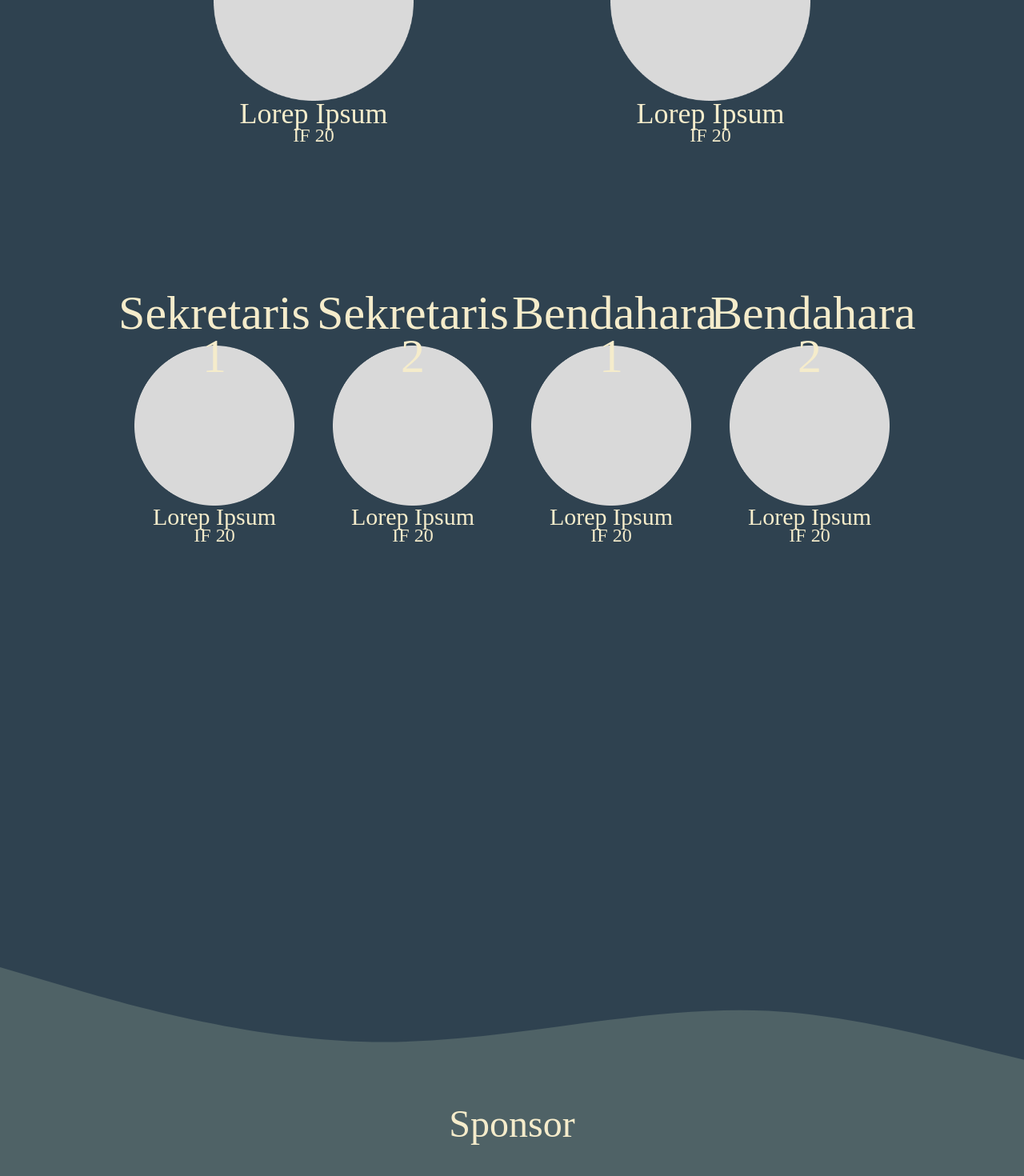
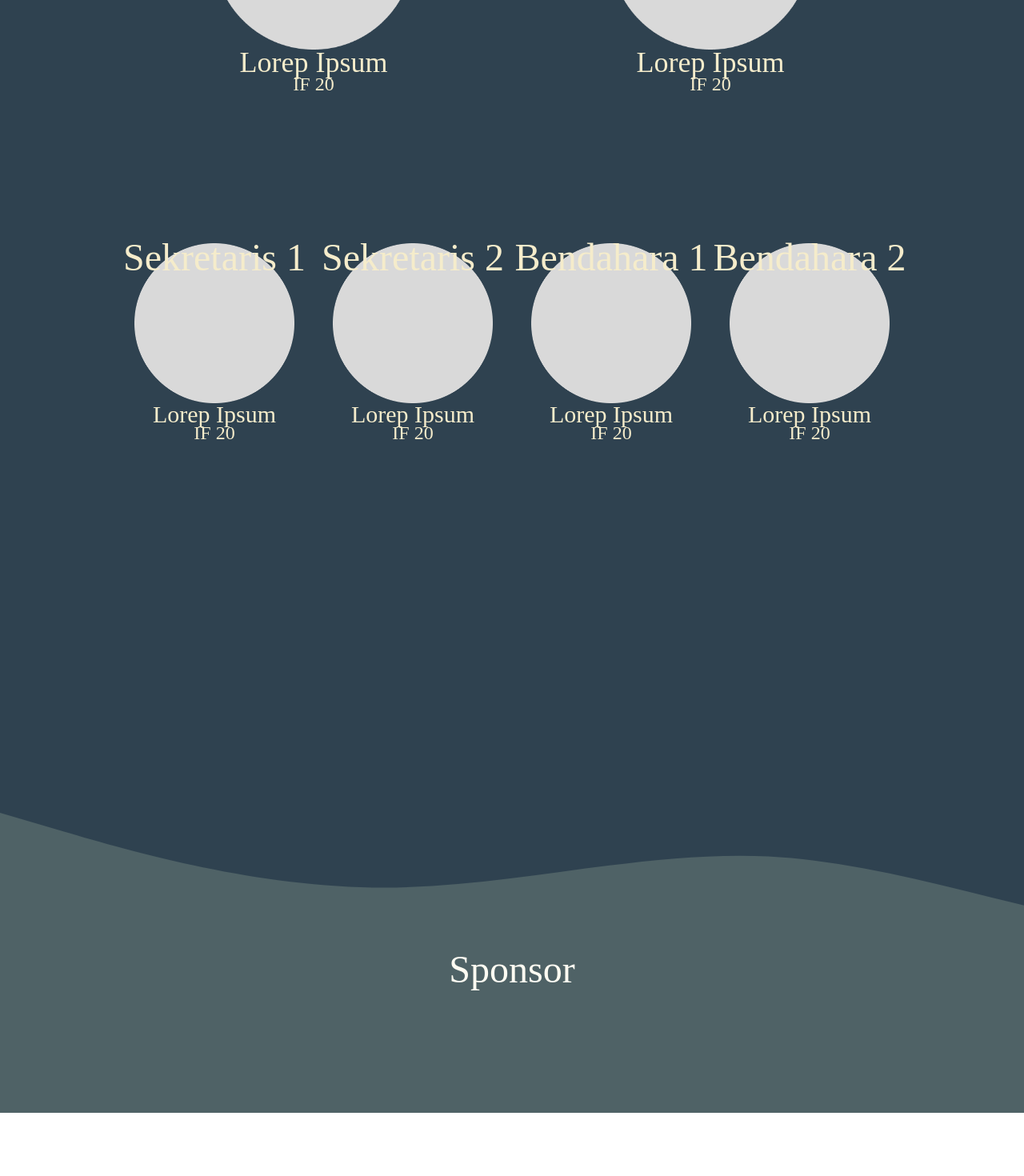
Before and after one commit to KATITB22/site-fe, a React (Vite) app: page /organogram-kat in a window 1280 px wide. Shown: the part 1556-3026 px from the top of the page at 80% size. After the commit the page ends 2947 px from the top, so only its background shows below. Built offline with nearby package versions, Linux system fonts and the light colour scheme.

Commit message:
feat: add dark mode in footer and title

```diff
--- a/src/components/FooterWaveTop.tsx
+++ b/src/components/FooterWaveTop.tsx
@@ -9,7 +9,7 @@ interface FooterWaveTopProps {
 
 const FooterWaveTop: React.FC<FooterWaveTopProps> = ({ width, isDarkMode }) => {
   return (
-    <div className="bg-primaryCream">
+    <div className={isDarkMode ? 'bg-[#2F4250]' : 'bg-primaryCream'}>
       <svg
         width="100%"
         height={375}
@@ -22,7 +22,7 @@ const FooterWaveTop: React.FC<FooterWaveTopProps> = ({ width, isDarkMode }) => {
           fillRule="evenodd"
           clipRule="evenodd"
           d="M0 0l80 23.59c80 23.59 240 69.957 400 69.957S800 47.18 960 54.5c160 8.135 320 70.77 480 94.36 160 22.777 320 7.321 400 0l80-8.134V375H0V0z"
-          fill="#FFC176"
+          fill={isDarkMode ? '#4F6266' : '#FFC176'}
         />
       </svg>
     </div>
--- a/src/components/FooterWaveTopOrganogram.tsx
+++ /dev/null
@@ -1,35 +0,0 @@
-/* eslint-disable max-len */
-import React from 'react';
-
-interface FooterWaveTopOrganogramProps {
-  height?: number;
-  width?: number;
-  isDarkMode?: boolean;
-}
-
-const FooterWaveTopOrganogram: React.FC<FooterWaveTopOrganogramProps> = ({
-  width,
-  isDarkMode,
-}) => {
-  return (
-    <div className="bg-[#2F4250]">
-      <svg
-        width="100%"
-        height={375}
-        fill="none"
-        xmlns="http://www.w3.org/2000/svg"
-        textAnchor="middle"
-        preserveAspectRatio="xMidYMid slice"
-      >
-        <path
-          fillRule="evenodd"
-          clipRule="evenodd"
-          d="M0 0l80 23.59c80 23.59 240 69.957 400 69.957S800 47.18 960 54.5c160 8.135 320 70.77 480 94.36 160 22.777 320 7.321 400 0l80-8.134V375H0V0z"
-          fill="#4F6266"
-        />
-      </svg>
-    </div>
-  );
-};
-
-export default FooterWaveTopOrganogram;
--- a/src/components/Title.tsx
+++ b/src/components/Title.tsx
@@ -1,12 +1,13 @@
 import React from 'react';
 
-interface TItleProps {
+interface TitleProps {
   children: React.ReactNode;
   className?: string;
+  isDarkMode?: boolean;
 }
-const Title: React.FC<TItleProps> = ({ children, className }) => {
+const Title: React.FC<TitleProps> = ({ children, className, isDarkMode }) => {
   return (
-    <h1 className={`font-magilio text-heading ${className}`}>{children}</h1>
+    <h1 className={`font-magilio text-heading ${className} ${isDarkMode ? 'text-primaryCream' : 'text-[#2F4250]'}`}>{children}</h1>
   );
 };
 
--- a/src/containers/Footer.tsx
+++ b/src/containers/Footer.tsx
@@ -2,7 +2,11 @@ import React, { useEffect, useState } from 'react';
 import FooterWaveTop from '../components/FooterWaveTop';
 import Title from '../components/Title';
 
-const Footer: React.FC = () => {
+interface FooterProps {
+  isDarkMode?: boolean;
+}
+
+const Footer: React.FC<FooterProps> = ({ isDarkMode }) => {
   const [screenSize, setScreenSize] = useState({
     dynamicWidth: window.innerWidth,
     dynamicHeight: window.innerHeight,
@@ -24,10 +28,11 @@ const Footer: React.FC = () => {
 
   return (
     <div className="relative w-[100vw]">
-      <Title className="absolute top-40 left-0 right-0 text-center">
+      <Title className={`absolute top-40 left-0 right-0 text-center `} isDarkMode = {isDarkMode}>
         Sponsor
       </Title>
-      <FooterWaveTop width={screenSize.dynamicWidth} />
+      {/* dark mode in footerWaveTop using isDarkMode */}
+      <FooterWaveTop width={screenSize.dynamicWidth} isDarkMode={isDarkMode} />
     </div>
   );
 };
--- a/src/containers/FooterOrganogramKAT.tsx
+++ /dev/null
@@ -1,35 +0,0 @@
-import React, { useEffect, useState } from 'react';
-import FooterWaveTopOrganogram from '../components/FooterWaveTopOrganogram';
-import Title from '../components/Title';
-
-const FooterOrganogramKAT: React.FC = () => {
-  const [screenSize, setScreenSize] = useState({
-    dynamicWidth: window.innerWidth,
-    dynamicHeight: window.innerHeight,
-  });
-  const setDimension = () => {
-    setScreenSize({
-      dynamicWidth: window.innerWidth,
-      dynamicHeight: window.innerHeight,
-    });
-  };
-
-  useEffect(() => {
-    window.addEventListener('resize', setDimension);
-
-    return () => {
-      window.removeEventListener('resize', setDimension);
-    };
-  }, [screenSize]);
-
-  return (
-    <div className="relative w-[100vw]">
-      <Title className="absolute top-40 left-0 right-0 text-center text-[#F5ECCB]">
-        Sponsor
-      </Title>
-      <FooterWaveTopOrganogram width={screenSize.dynamicWidth} />
-    </div>
-  );
-};
-
-export default FooterOrganogramKAT;
--- a/src/containers/OrganogramSection.tsx
+++ b/src/containers/OrganogramSection.tsx
@@ -4,7 +4,7 @@ import RoleText from '../components/RoleText';
 
 const OrganogramSection: React.FC = () => {
   return (
-    <div className="bg-[#2F4250] w-[100vw] xs:px-20 sm:px-36 py-96">
+    <div className="bg-[#2F4250] w-[100vw] xs:px-20 sm:px-36 py-80">
       <div className="KetuaPelaksana">
         {' '}
         <CardRole
@@ -23,9 +23,9 @@ const OrganogramSection: React.FC = () => {
 
       <div className="Kesekjenan">
         <div className="flex items-center py-36 gap-x-10">
-          <div className="bg-[#F5ECCB] w-100 h-px flex-grow"></div>
+          <div className="bg-[#F5ECCB] w-100 h-0.5 flex-grow"></div>
           <RoleText className="text-8xl flex-shrink">Kesekjenan</RoleText>
-          <div className="bg-[#F5ECCB] w-100 h-px flex-grow "></div>
+          <div className="bg-[#F5ECCB] w-100 h-0.5 flex-grow "></div>
         </div>
       </div>
 
@@ -65,12 +65,12 @@ const OrganogramSection: React.FC = () => {
 
       <div>
         <div className="grid grid-cols-4 py-36">
-          <CardRole
+        <CardRole
             firstRole="Sekretaris 1"
             name="Lorep Ipsum"
             jurusan="IF 20"
             avatarSize={200}
-            textRoleSize="text-6xl"
+            textRoleSize="text-5xl"
             textNameSize="text-3xl"
             textJurusanSize="text-2xl"
             classNameSecond="indent-64"
@@ -80,7 +80,7 @@ const OrganogramSection: React.FC = () => {
             name="Lorep Ipsum"
             jurusan="IF 20"
             avatarSize={200}
-            textRoleSize="text-6xl"
+            textRoleSize="text-5xl"
             textNameSize="text-3xl"
             textJurusanSize="text-2xl"
             classNameSecond="indent-64"
@@ -90,7 +90,7 @@ const OrganogramSection: React.FC = () => {
             name="Lorep Ipsum"
             jurusan="IF 20"
             avatarSize={200}
-            textRoleSize="text-6xl"
+            textRoleSize="text-5xl"
             textNameSize="text-3xl"
             textJurusanSize="text-2xl"
             classNameSecond="indent-64"
@@ -100,7 +100,7 @@ const OrganogramSection: React.FC = () => {
             name="Lorep Ipsum"
             jurusan="IF 20"
             avatarSize={200}
-            textRoleSize="text-6xl"
+            textRoleSize="text-5xl"
             textNameSize="text-3xl"
             textJurusanSize="text-2xl"
             classNameSecond="indent-64"
--- a/src/pages/Home.tsx
+++ b/src/pages/Home.tsx
@@ -6,7 +6,7 @@ export const Home: React.FC = () => {
   return (
     <div>
       <AplikasiLainnya />
-      <Footer />
+      <Footer/>
     </div>
   );
 };
--- a/src/pages/OrganogramKAT.tsx
+++ b/src/pages/OrganogramKAT.tsx
@@ -1,12 +1,12 @@
 import React from 'react';
-import FooterOrganogramKAT from '../containers/FooterOrganogramKAT';
+import Footer from '../containers/Footer';
 import OrganogramSection from '../containers/OrganogramSection';
 
 const OrganogramKAT: React.FC = () => {
   return (
     <div>
       <OrganogramSection />
-      <FooterOrganogramKAT />
+      <Footer isDarkMode={true} />
     </div>
   );
 };
```
